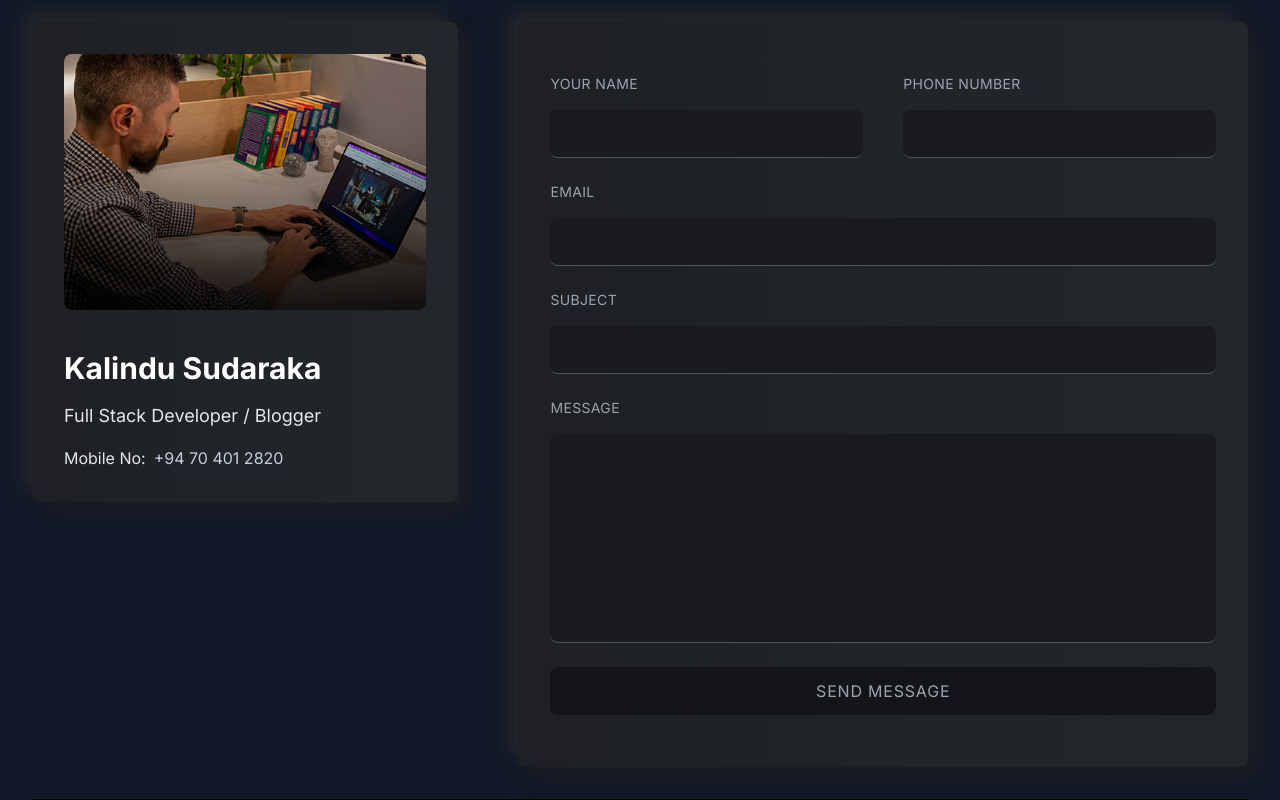
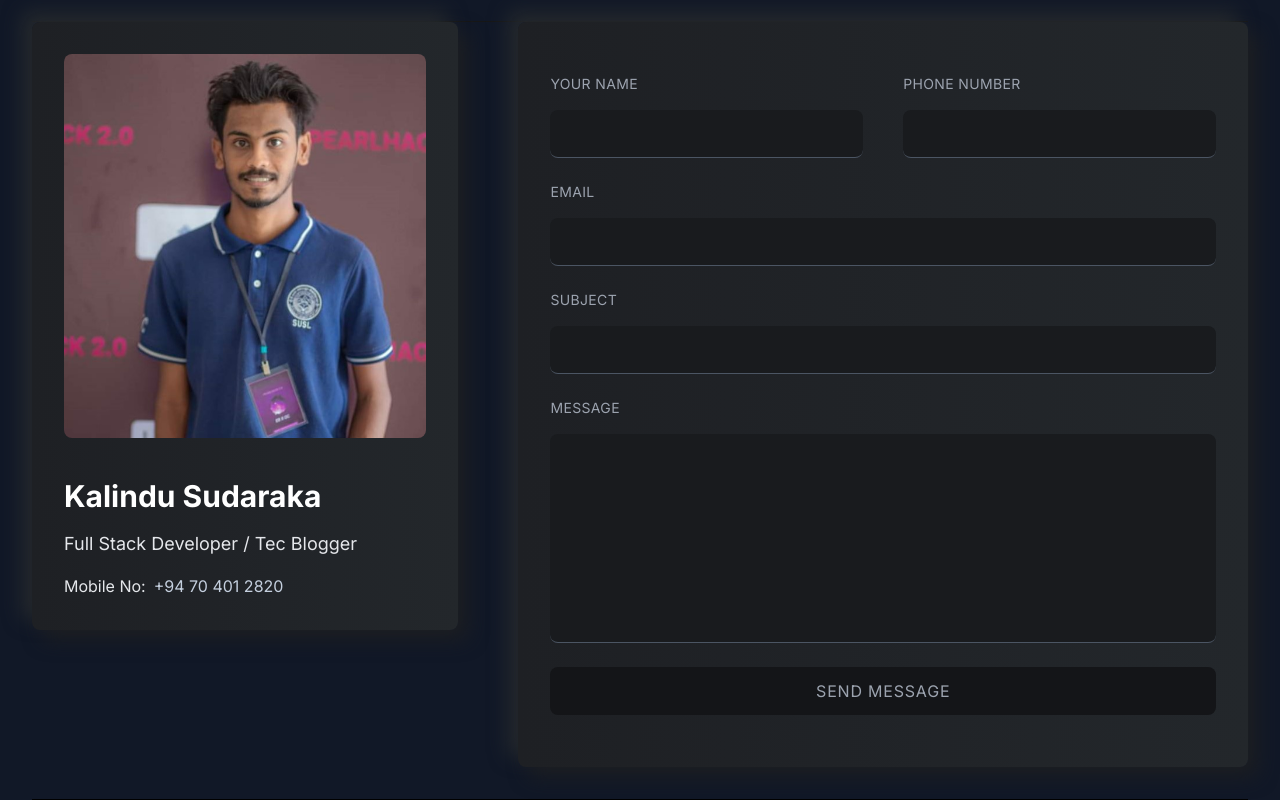
Before and after one commit to Kalindusu/Kalindu_Portfolio_new, a React (Vite) app: page / in a window 1280 px wide. Shown: the part 4007-4807 px from the top of the page. Built offline with nearby package versions, Linux system fonts and the light colour scheme.

Commit message:
contact left update

```diff
--- a/src/components/ContactLeft.jsx
+++ b/src/components/ContactLeft.jsx
@@ -5,14 +5,14 @@ const ContactLeft = () => {
     return (
         <div className="w-full lgl:w-[35%] h-full bg-gradient-to-r from-[#1e2024] to-[#23272b] p-4 lgl:p-8 rounded-lg shadow-shadowOne flex flex-col gap-8 justify-center">
             <img
-                className="w-full h-64 object-cover rounded-lg mb-2"
+                className="w-full h-70 object-cover rounded-lg mb-2"
                 src={contactImg}
                 alt="contactImg"
             />
             <div className="flex flex-col gap-4">
                 <h3 className="text-3xl font-bold text-white">Kalindu Sudaraka</h3>
                 <p className="text-lg font-normal text-gray-200">
-                    Full Stack Developer / Blogger
+                    Full Stack Developer / Tec Blogger
                 </p>
                 <p className="text-base text-gray-200 flex items-center gap-2">
                     Mobile No: <span className="text-lightText">+94 70 401 2820</span>
```
Also changed, not shown: src/assets/about.jpg, src/assets/about2.jpg (added).
